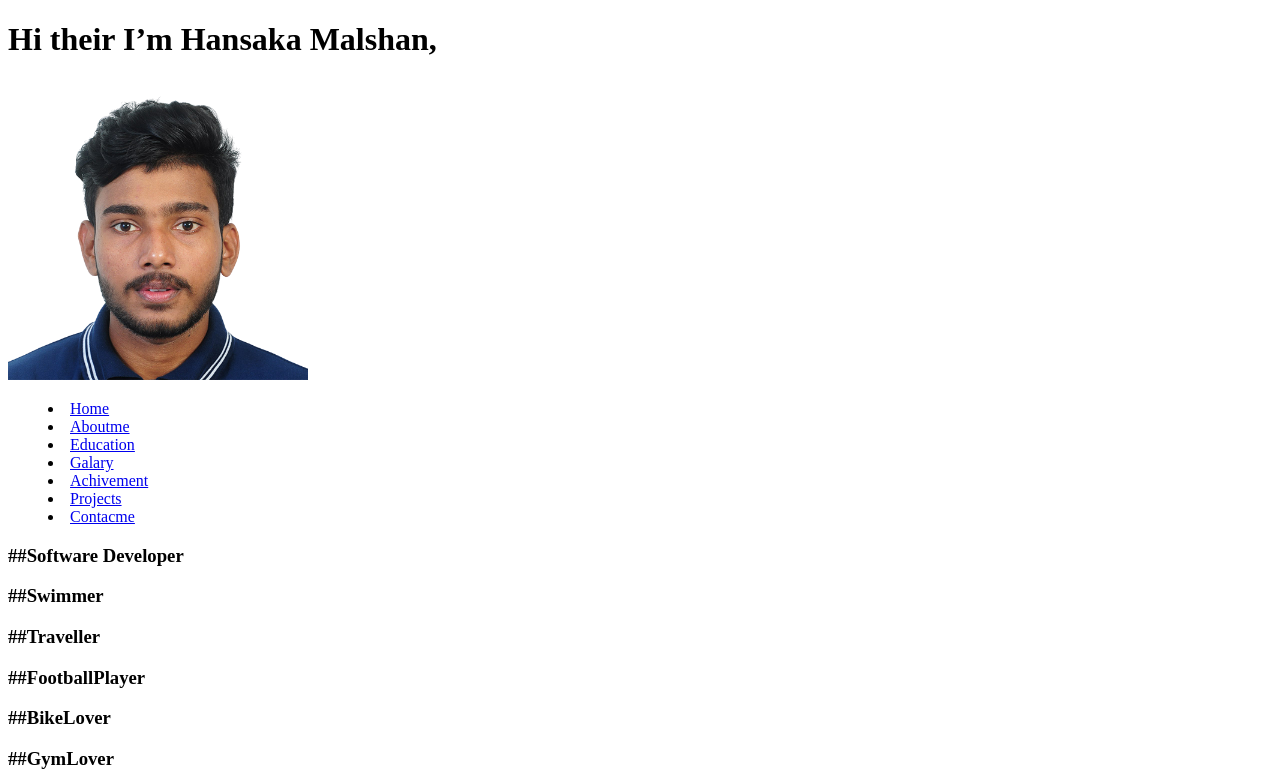
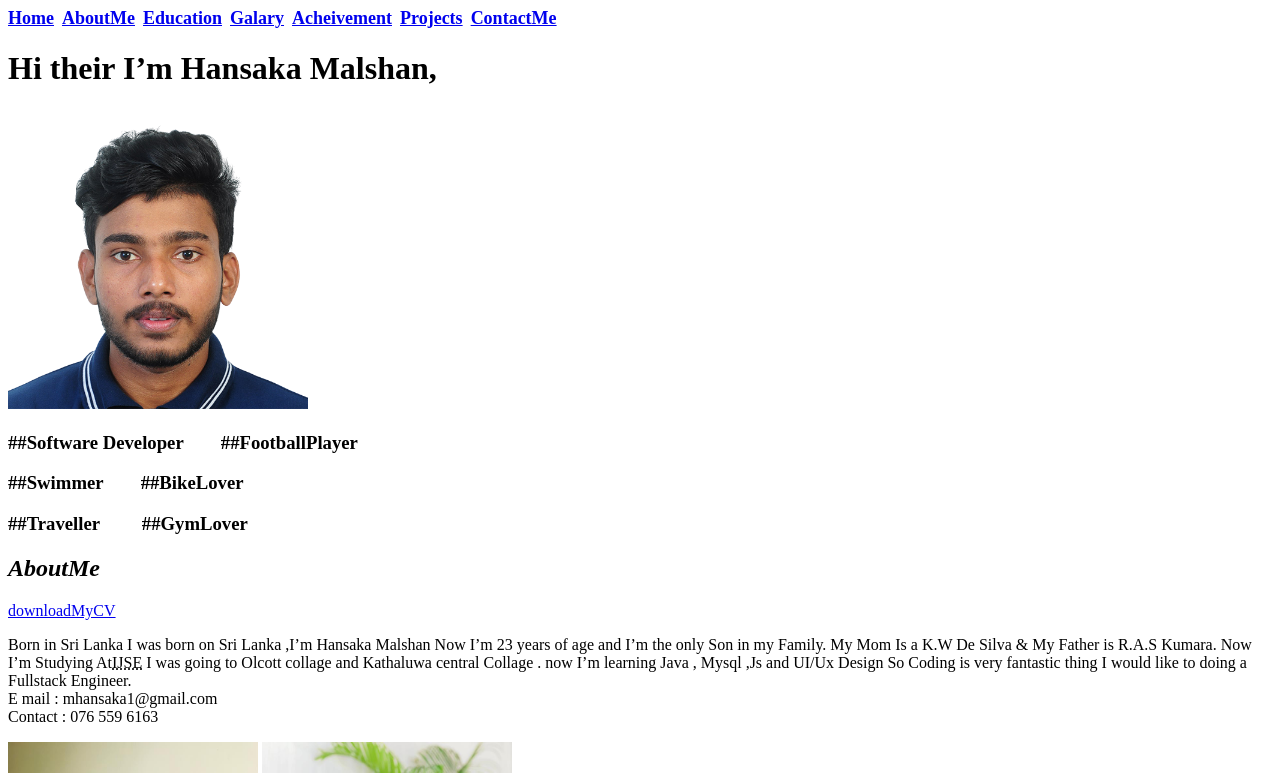
Before and after one commit to hansakam/MyPortfolio, a plain HTML site: page index.html in a window 1280 px wide. Shown: the top 773 px of the page. Drawn offline with Linux system fonts and the light colour scheme.

Commit message:
Add education details

```diff
--- a/index.html
+++ b/index.html
@@ -23,6 +23,15 @@
 <!--<a href="https://hansakam.000webhostapp.com/"target="_blank">000 web host</a>-->
 </body>
 <header>
+    <div class="topnav">
+        <b><a class="active" href="#home" style="font-size: 18px">Home</a></b>&nbsp;
+        <b><a href="#AboutMe" style="font-size: 18px">AboutMe</a></b>&nbsp;
+        <b><a href="#Education" style="font-size: 18px">Education</a></b>&nbsp;
+        <b><a href="#Galary" style="font-size: 18px">Galary</a></b>&nbsp;
+        <b><a href="#Acheivement" style="font-size: 18px">Acheivement</a></b>&nbsp;
+        <b><a href="#Projects" style="font-size: 18px">Projects</a></b>&nbsp;
+        <b><a href="#ContactMe" style="font-size: 18px">ContactMe</a></b>&nbsp;
+    </div>
     <h1>Hi their
 
         I’m Hansaka Malshan,
@@ -33,7 +42,8 @@
         <img src="assest/img/ds.png"alt=" pic"height="300" width="300">
     </article>
     <nav>
-<menu>
+
+<!--<menu>
     <li><a href="#">Home</a></li>
     <li><a href="#AboutMe">Aboutme</a></li>
     <li><a href="#">Education</a></li>
@@ -41,18 +51,15 @@
     <li><a href="#">Achivement</a></li>
     <li><a href="#">Projects</a></li>
     <li><a href="#ContactMe">Contacme</a></li>
-</menu>
+</menu>-->
     </nav>
 </header>
     <main>
         <section>
             <aside>
-                <h3> ##Software Developer</h3>
-                <h3> ##Swimmer</h3>
-                <h3> ##Traveller</h3>
-                <h3> ##FootballPlayer</h3>
-                <h3> ##BikeLover</h3>
-                <h3> ##GymLover</h3>
+                <h3> ##Software Developer &nbsp;&nbsp;&nbsp;&nbsp;&nbsp;&nbsp;&nbsp;##FootballPlayer</h3>
+                <h3>##Swimmer &nbsp;&nbsp;&nbsp;&nbsp;&nbsp;&nbsp;&nbsp;##BikeLover</h3>
+                <h3> ##Traveller &nbsp;&nbsp;&nbsp;&nbsp;&nbsp;&nbsp;&nbsp; ##GymLover</h3>
             </aside>
         </section>
         <section>
@@ -80,7 +87,13 @@
                         now I’m learning  Java , Mysql ,Js and UI/Ux Design So
                         Coding is very fantastic thing
 
-                        I would like to doing a Fullstack Engineer.
+                        I would like to doing a Fullstack Engineer.<br>
+
+                        E mail : mhansaka1@gmail.com<br>
+                        Contact : 076 559  6163<br>
+
+
+
                     </p>
                 </article>
             </section>
@@ -117,9 +130,11 @@
                 </article>
             </section>
             <section>
-                <h1>Education</h1>
+                <h1><dfn id="Education">Education</dfn></h1>
                 <article>
-
+                    <img src="assest/img/olcott.png"alt=" pic"height="100" width="100"><h2>Ordinary Level</h2><br>
+                    <img src="assest/img/Kathaluwacentral.png"alt=" pic"height=100" width="100"><h2>Advanced Level</h2><br>
+                    <img src="assest/img/ijse.png."alt=" pic"height="100" width="100"><h2>Insitute</h2><br>
                 </article>
                 <h2>Languages, Skills & Tools</h2>
                 <article>
@@ -149,7 +164,8 @@
 
             </section>
             <section>
-                <h1>Acheivement</h1>
+                <h1><dfn id ="Acheivement">Acheivement</dfn></h1>
+
                 <article>
                     <img src="assest/img/assignment.png"alt="pic"height="300" width="300">
                 </article>
```
Also changed, not shown: assest/img/Kathaluwacentral.png (added), assest/img/coconut.png (added), assest/img/ijse.png (added), assest/img/olcott.png (renamed from assest/img/g.png).
